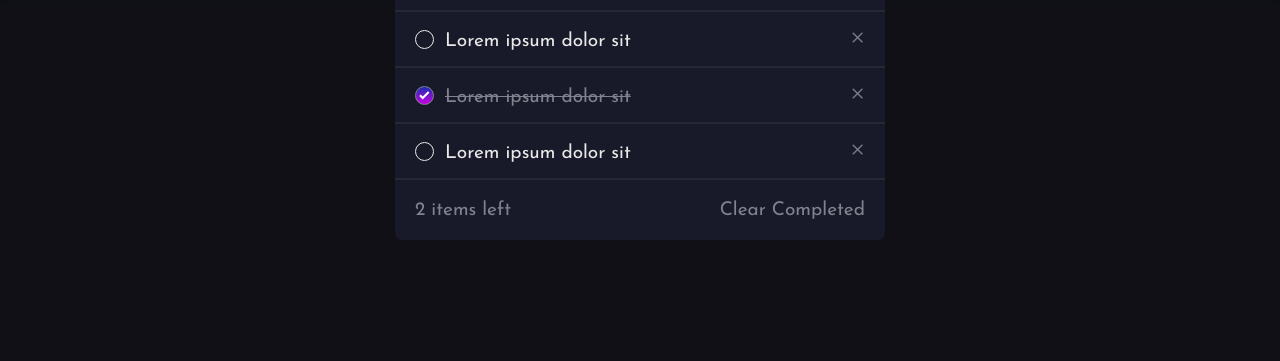
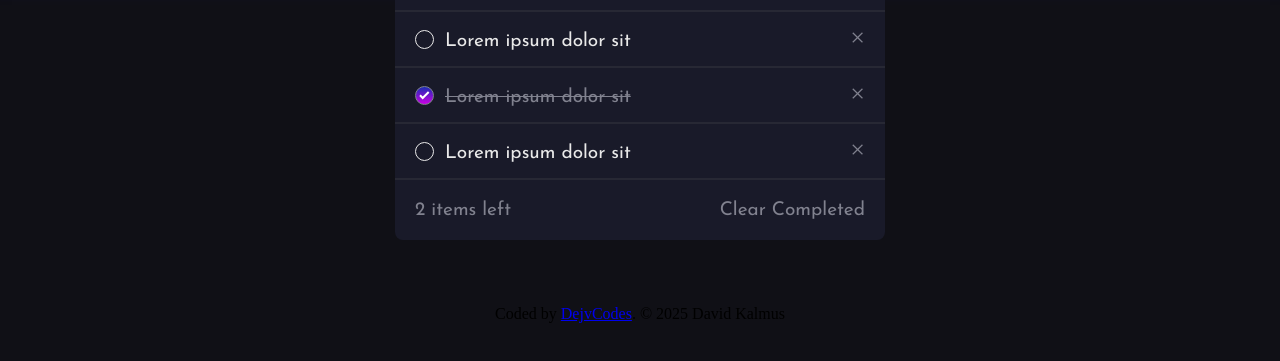
Before and after one commit to DejvCodes/Todo-List-App, a plain HTML site: page dist/index.html in a window 1280 px wide. Shown: the part 245-606 px from the top of the page. Drawn offline with Linux system fonts and the light colour scheme.

Commit message:
HTML structure - footer

```diff
--- a/dist/index.html
+++ b/dist/index.html
@@ -48,6 +48,12 @@
         </div>
     </div>
 
+    <footer>
+        <p>Coded by
+            <a href="https://dejvcodes.netlify.app/" target="_blank">DejvCodes</a>.
+        © 2025 David Kalmus</p>
+    </footer>
+
     <script src="/dist/script.js"></script>
 </body>
 </html>
```
